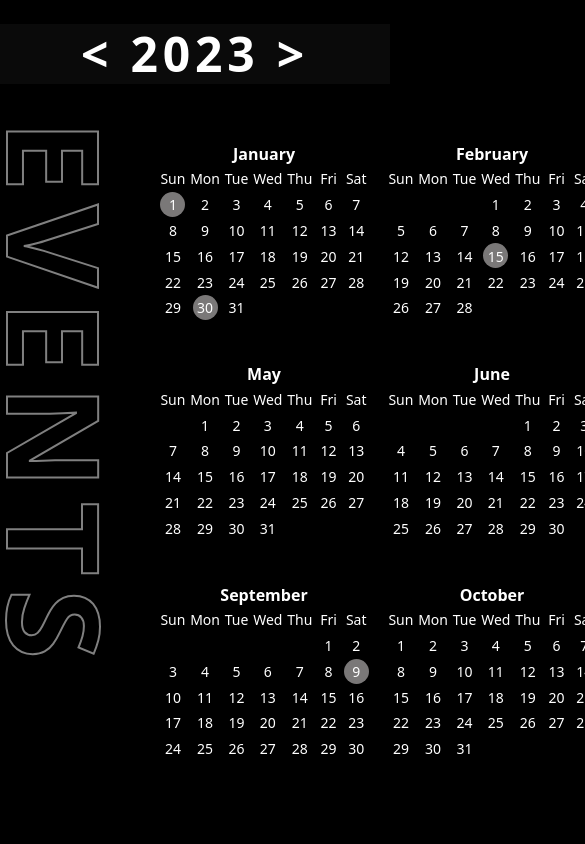
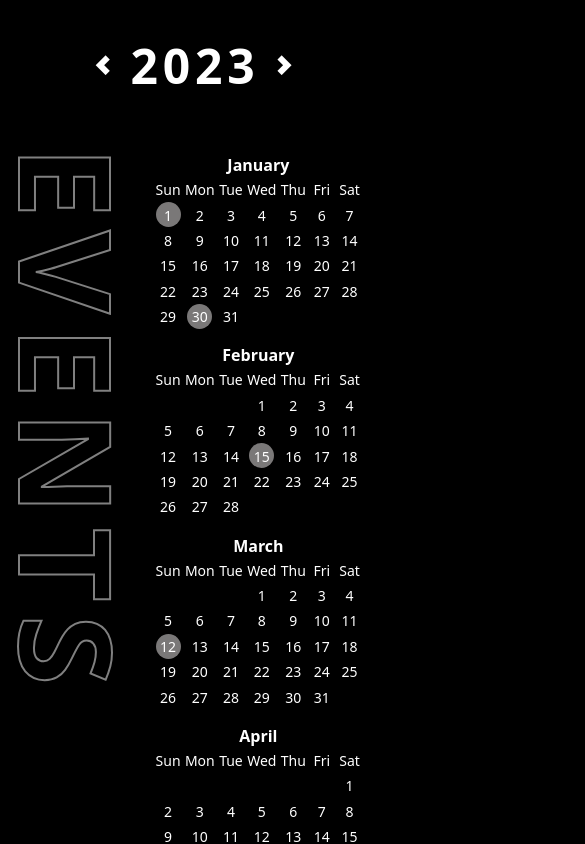
Before and after one commit to Innoreva-2k21/official-site, a React (Create React App) app: page / in a window 390 px wide. Shown: the top 844 px of the page, 585 px wide, since content can reach past the window. Built offline with nearby package versions, Linux system fonts and the light colour scheme.

Commit message:
event page made responsive

```diff
--- a/public/index.html
+++ b/public/index.html
@@ -4,7 +4,7 @@
     <meta charset="utf-8" />
 
     <meta name="viewport" content="width=device-width, initial-scale=1" />
-
+    <link href="https://cdn.jsdelivr.net/npm/remixicon@3.5.0/fonts/remixicon.css" rel="stylesheet">
     <link rel="manifest" href="%PUBLIC_URL%/manifest.json" />
     <
     <title>React App</title>
--- a/src/App.css
+++ b/src/App.css
@@ -2,40 +2,65 @@
 body{
   background-color: rgb(0, 0, 0);
 }
+.newdiv{
+  display: flex;
+}
 
+.contents{
+  display: flex;
+  justify-content: flex-start;
+  flex-wrap: wrap;
+  height: min-content;
+  width: min-content;
+  margin-left: 1vw;
+
+}
 .events{
   -webkit-text-fill-color:transparent;
-  -webkit-text-stroke-width: 2px;
-  margin-left: -220px;
-  margin-top: 250px;
+  -webkit-text-stroke-width: 0.125rem;
+  color: rgba(255, 255, 255, 0.5);
+  writing-mode: vertical-lr;
+  align-items: center;
+  font-size: 8rem;
+  line-height: 1;
+  letter-spacing: 0.1em;
+}
 
-}
 
 .yearName-style{
   display: flex;
   justify-content: center;
-  margin-bottom: 50px;
+  margin-top: 0.75rem;
+  margin-bottom: 3.125rem;
+
 }
 
-.calendar-grid{
-  display: grid;
-  grid-template-columns: repeat(4, 1fr);
-  grid-template-rows: repeat(3, 1fr);
-  margin-left:150px;
+.calendar-grid {
+  display: flex;
+  flex-wrap: wrap;
+  margin-left: 3.71vw;
+  justify-content: center;
+
+
+}
+.calendar-grid:first-child{
+  order:1;
+}
+.calendar-grid > * {
+  flex: 1 0 25%;
 }
 
-
-
 .calendar-month {
-  padding: 8px;
+  padding: 0.4375rem;
   text-align: center;
   width: fit-content;
+
 }
 
 
 .calendar-month h2 {
   color: #ffffff;
-  font-size: 16px;
+  font-size: 1rem;
   font-weight: 700;
   display: flex;
   justify-content: center;
@@ -46,12 +71,12 @@ body{
   display: grid;
   grid-template-columns: repeat(7, 1fr);
   justify-items: center;
-  width: 212px;
+  width: 13.125rem;
 }
 .calendar-day {
-  padding: 2.4px;
+  padding: 0.1375rem;
   text-align: center;
-  font-size: 14px;
+  font-size: 0.875rem;
   color: #ffffff;
 }
 
@@ -59,7 +84,7 @@ body{
   background-color: #fffbfb7a;
   color: rgb(255, 255, 255);
   border-radius:60% ;
-  height: 25px;
-  width: 25px;
+  height:1.5625rem;
+  width: 1.5625rem;
 
 }
--- a/src/Heading.js
+++ b/src/Heading.js
@@ -4,21 +4,12 @@ import './App.css';
 function Heading(){
     return(
         <heading>
-            <div className='bg-neutral-950 h-100 w-100 flex-auto justify-start'>
-            <div className='yearName-style'>
-                <h1 className=' yearName text-white uppercase decoration-10 text-5xl flex justify-center items-center my-1.5 font-bold tracking-widest '>&lt; 2023 &gt;</h1>
-            </div>
-
-            <div className='contents'>
-                <h1 className=' events text-white text-opacity-50 uppercase flex
-                     items-start leading-6 tracking-widest absolute  font-extrabold
-                     font-sans text-center text-9xl ml-px rotate-90'>events</h1>
-            </div>
+                <div className='yearName-style'>
+                    <h1 className=' yearName text-white uppercase decoration-10 text-5xl flex justify-center items-center my-1.5 font-bold tracking-widest '>
+                    <i class="ri-arrow-drop-left-line"></i> 2023 <i class="ri-arrow-drop-right-line"></i> </h1>
+                </div>
 
 
-
-
-            </div>
       </heading>
     );
 }
--- a/src/YearCalendar.js
+++ b/src/YearCalendar.js
@@ -25,7 +25,15 @@ const YearCalendar = () => {
 
       return (
         <yearCalendar>
-            <div className="calendar-grid ">
+          <div className='newdiv'>
+                <div className='contents'>
+                    <h1 className=' events text-white  uppercase
+                                font-extrabold
+                             font-sans'>events
+                    </h1>
+                </div>
+
+            <div className="calendar-grid">
               {months.map((month, index) => {
                 const firstDayOfWeek = getFirstDayOfWeek(2023, index); // Assuming the year is 2023
                 const emptyPlaceholders = Array.from({ length: firstDayOfWeek }, (_, i) => (
@@ -57,6 +65,7 @@ const YearCalendar = () => {
                 );
               })}
             </div>
+          </div>
         </yearCalendar>
       );
       };
```
